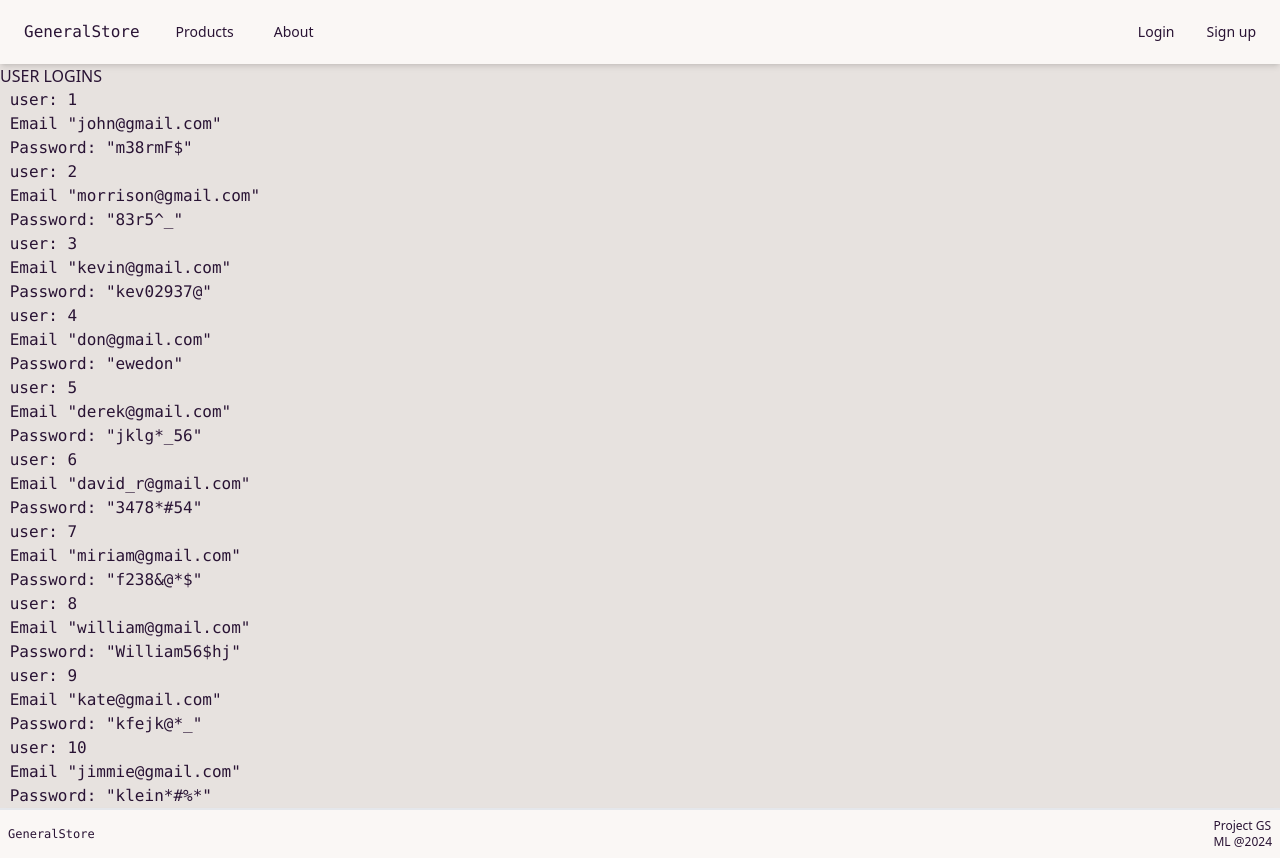
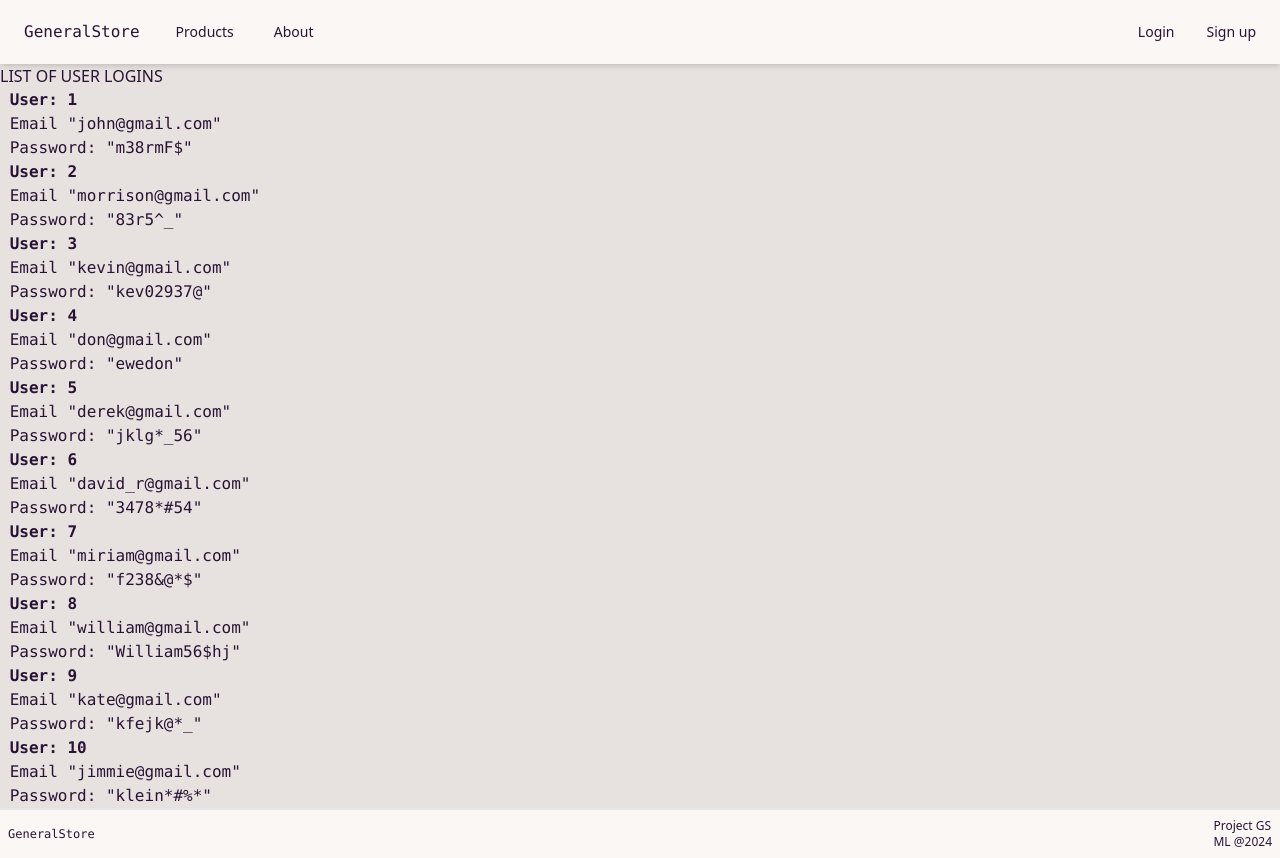
Before and after one commit to Mlaurgaard/vue-prios-term-two, a Vue app: page /about in a window 1280 px wide. Built offline with nearby package versions, Linux system fonts and the light colour scheme.

Commit message:
Aboutview
layout corrections

```diff
--- a/src/views/AboutView.vue
+++ b/src/views/AboutView.vue
@@ -1,13 +1,13 @@
 <template>
-  <h3>USER LOGINS</h3>
-  <pre> user: 1 <br> Email "john@gmail.com" <br> Password: "m38rmF$" </pre>
-  <pre> user: 2 <br> Email "morrison@gmail.com" <br> Password: "83r5^_" </pre>
-  <pre> user: 3 <br> Email "kevin@gmail.com" <br> Password: "kev02937@" </pre>
-  <pre> user: 4 <br> Email "don@gmail.com" <br> Password: "ewedon" </pre>
-  <pre> user: 5 <br> Email "derek@gmail.com" <br> Password: "jklg*_56" </pre>
-  <pre> user: 6 <br> Email "david_r@gmail.com" <br> Password: "3478*#54" </pre>
-  <pre> user: 7 <br> Email "miriam@gmail.com" <br> Password: "f238&@*$" </pre>
-  <pre> user: 8 <br> Email "william@gmail.com" <br> Password: "William56$hj" </pre>
-  <pre> user: 9 <br> Email "kate@gmail.com" <br> Password: "kfejk@*_" </pre>
-  <pre> user: 10 <br> Email "jimmie@gmail.com" <br> Password: "klein*#%*" </pre>
+  <h3>LIST OF USER LOGINS</h3>
+  <pre> <span class="font-bold">User: 1</span>  <br> Email "john@gmail.com" <br> Password: "m38rmF$" </pre>
+  <pre> <span class="font-bold">User: 2</span> <br> Email "morrison@gmail.com" <br> Password: "83r5^_" </pre>
+  <pre> <span class="font-bold">User: 3</span><br> Email "kevin@gmail.com" <br> Password: "kev02937@" </pre>
+  <pre> <span class="font-bold">User: 4</span><br> Email "don@gmail.com" <br> Password: "ewedon" </pre>
+  <pre> <span class="font-bold">User: 5</span><br> Email "derek@gmail.com" <br> Password: "jklg*_56" </pre>
+  <pre> <span class="font-bold">User: 6</span><br> Email "david_r@gmail.com" <br> Password: "3478*#54" </pre>
+  <pre> <span class="font-bold">User: 7</span><br> Email "miriam@gmail.com" <br> Password: "f238&@*$" </pre>
+  <pre> <span class="font-bold">User: 8</span><br> Email "william@gmail.com" <br> Password: "William56$hj" </pre>
+  <pre> <span class="font-bold">User: 9</span><br> Email "kate@gmail.com" <br> Password: "kfejk@*_" </pre>
+  <pre> <span class="font-bold">User: 10</span><br> Email "jimmie@gmail.com" <br> Password: "klein*#%*" </pre>
 </template>
```
